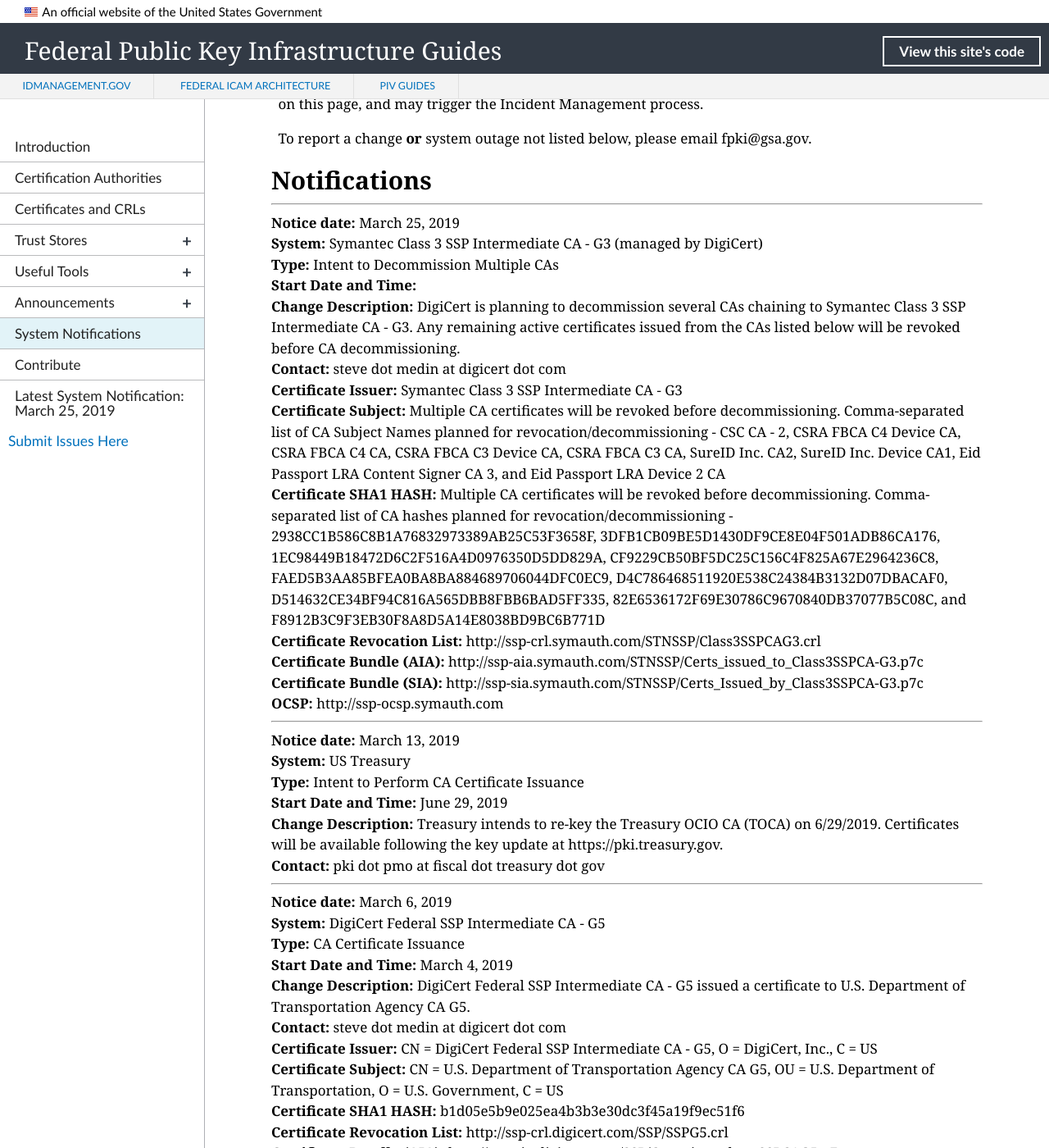
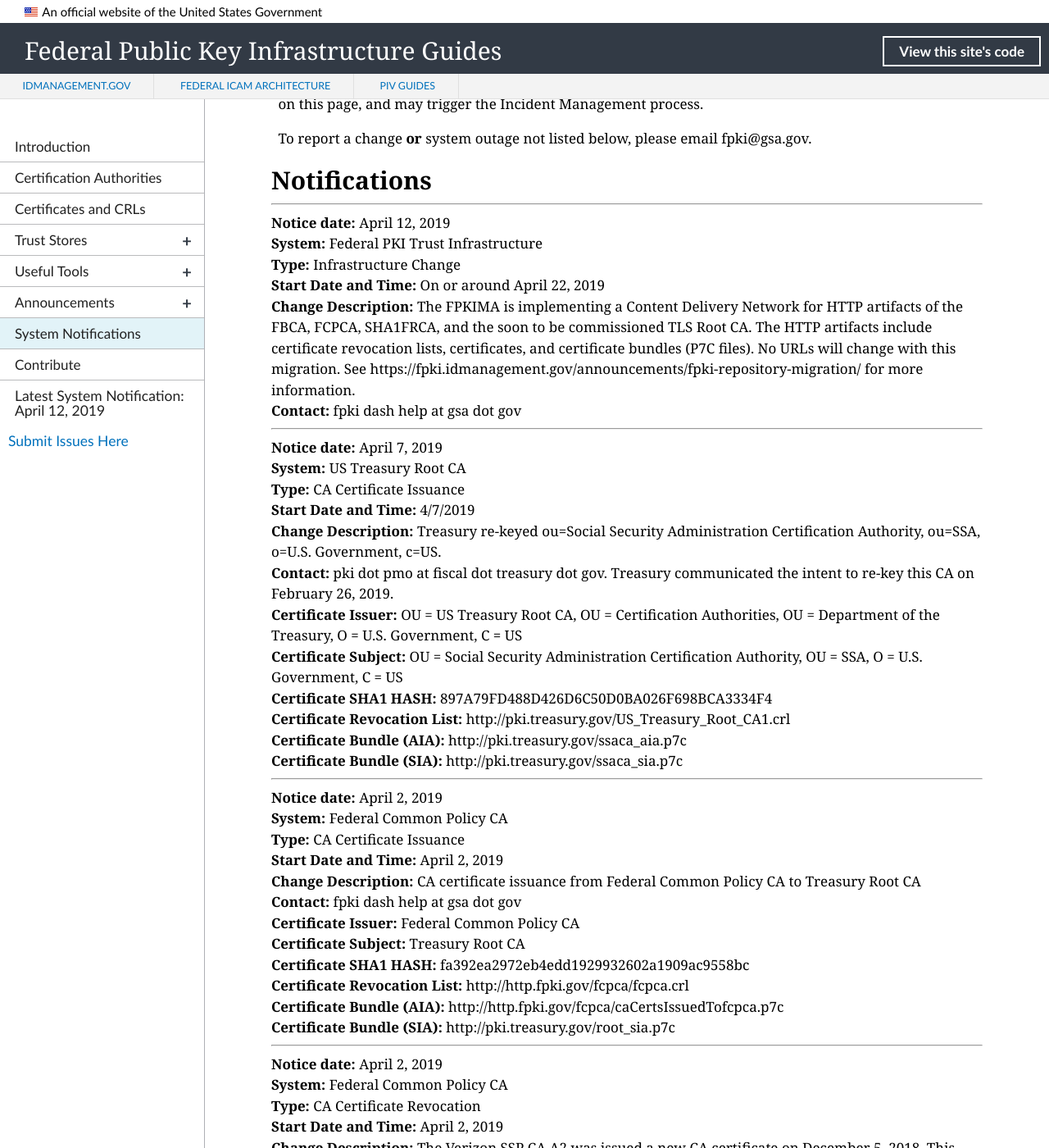
Before and after one commit to GSA/fpki-guides, a Jekyll site: the page built from pages/fpki_notifications.md, in a window 1280 px wide and 1400 px high, scrolled down 672 px. Shown: the whole window at 82% size. Built offline with Jekyll 4.4.1, drawn with Linux system fonts in a browser that asks for light colours; nearby versions of some CDN libraries; library files that are not in the unit come from our copies; some of the changed text lies outside the part shown.

Commit message:
Update notifications.yml
Consolidating notifications.

```diff
--- a/_data/notifications.yml
+++ b/_data/notifications.yml
@@ -792,6 +792,61 @@
   sia_uri: http://ssp-sia.symauth.com/STNSSP/Certs_Issued_by_Class3SSPCA-G3.p7c
   ocsp_uri: http://ssp-ocsp.symauth.com
 
+- notice_date: April 2, 2019
+  change_type: CA Certificate Revocation
+  start_datetime: April 2, 2019
+  end_datetime: April 2, 2019
+  system: Federal Common Policy CA
+  change_description: The Verizon SSP CA A2 was issued a new CA certificate on December 5, 2018. This notification communicates the revocation of the prior certificate.
+  contact: fpki dash help at gsa dot gov
+  ca_certificate_hash: a9d3a8ac016dba9fa12685bf59dcc39f5dcaf781
+  ca_certificate_issuer: Federal Common Policy
+  ca_certificate_subject: Verizon SSP CA A2
+
+- notice_date: April 2, 2019
+  change_type: CA Certificate Issuance
+  start_datetime: April 2, 2019
+  end_datetime: April 2, 2022
+  system: Federal Common Policy CA
+  change_description: CA certificate issuance from Federal Common Policy CA to Treasury Root CA
+  contact: fpki dash help at gsa dot gov
+  ca_certificate_hash: fa392ea2972eb4edd1929932602a1909ac9558bc
+  ca_certificate_issuer: Federal Common Policy CA
+  ca_certificate_subject: Treasury Root CA
+  cdp_uri: http://http.fpki.gov/fcpca/fcpca.crl
+  aia_uri: http://http.fpki.gov/fcpca/caCertsIssuedTofcpca.p7c
+  sia_uri: http://pki.treasury.gov/root_sia.p7c
+
+- notice_date: April 7, 2019
+  change_type: CA Certificate Issuance
+  start_datetime: 4/7/2019
+  end_datetime: 4/7/2019
+  system: US Treasury Root CA
+  change_description: Treasury re-keyed ou=Social Security Administration Certification Authority, ou=SSA, o=U.S. Government, c=US.
+  contact: pki dot pmo at fiscal dot treasury dot gov. Treasury communicated the intent to re-key this CA on February 26, 2019.
+  ca_certificate_hash: 897A79FD488D426D6C50D0BA026F698BCA3334F4
+  ca_certificate_issuer: OU = US Treasury Root CA, OU = Certification Authorities, OU = Department of the Treasury, O = U.S. Government, C = US
+  ca_certificate_subject: OU = Social Security Administration Certification Authority, OU = SSA, O = U.S. Government, C = US
+  cdp_uri: http://pki.treasury.gov/US_Treasury_Root_CA1.crl
+  aia_uri: http://pki.treasury.gov/ssaca_aia.p7c
+  sia_uri: http://pki.treasury.gov/ssaca_sia.p7c
+  ocsp_uri:
+
+- notice_date: April 12, 2019
+  change_type: Infrastructure Change
+  start_datetime: On or around April 22, 2019
+  end_datetime:
+  system: Federal PKI Trust Infrastructure
+  change_description: The FPKIMA is implementing a Content Delivery Network for HTTP artifacts of the FBCA, FCPCA, SHA1FRCA, and the soon to be commissioned TLS Root CA. The HTTP artifacts include certificate revocation lists, certificates, and certificate bundles (P7C files). No URLs will change with this migration. See https://fpki.idmanagement.gov/announcements/fpki-repository-migration/ for more information.
+  contact: fpki dash help at gsa dot gov
+  ca_certificate_hash:
+  ca_certificate_issuer:
+  ca_certificate_subject:
+  cdp_uri:
+  aia_uri:
+  sia_uri:
+  ocsp_uri:
+
 #- notice_date:
 #  change_type: CA Certificate Issuance
 #  start_datetime:
```
